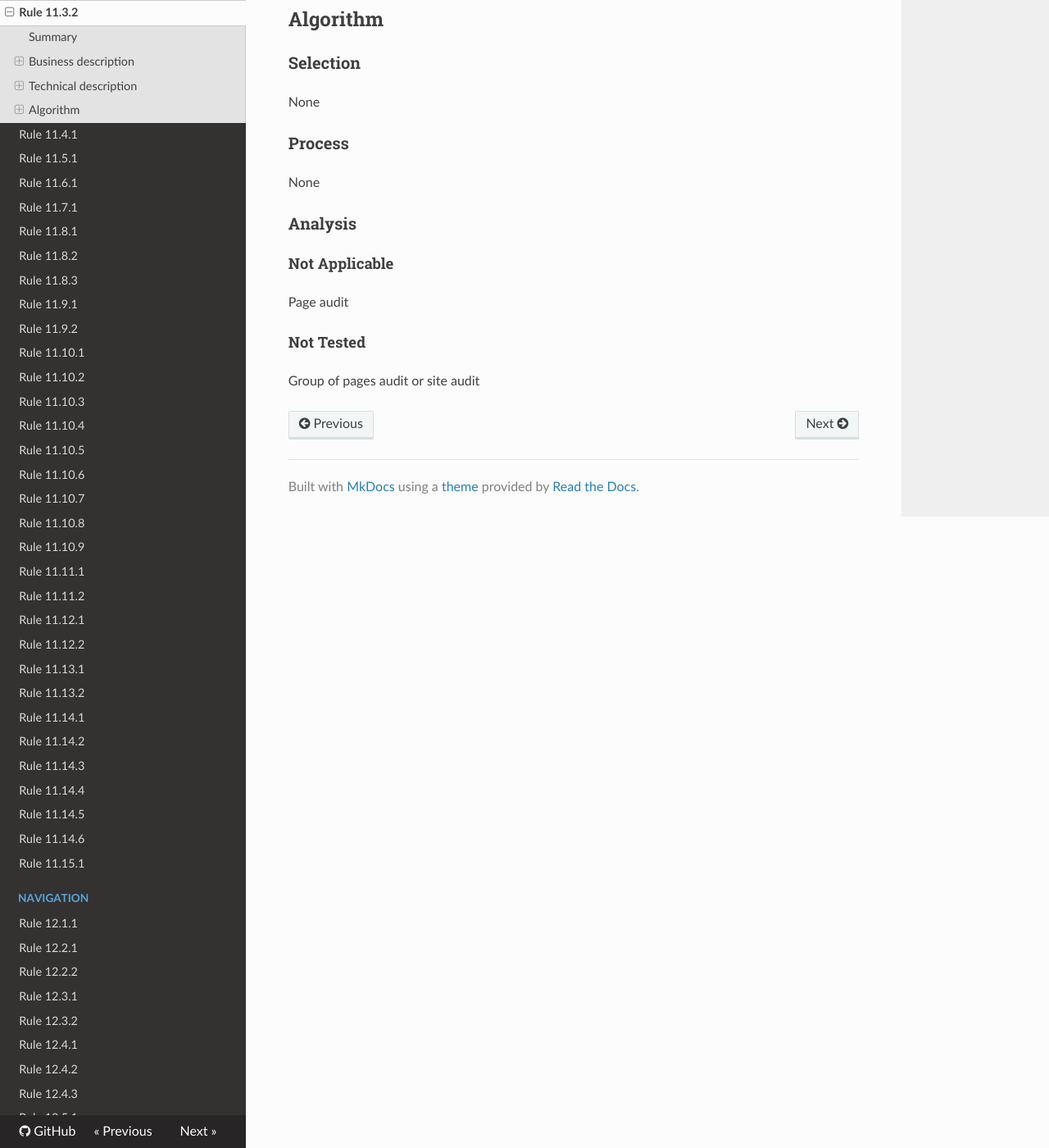
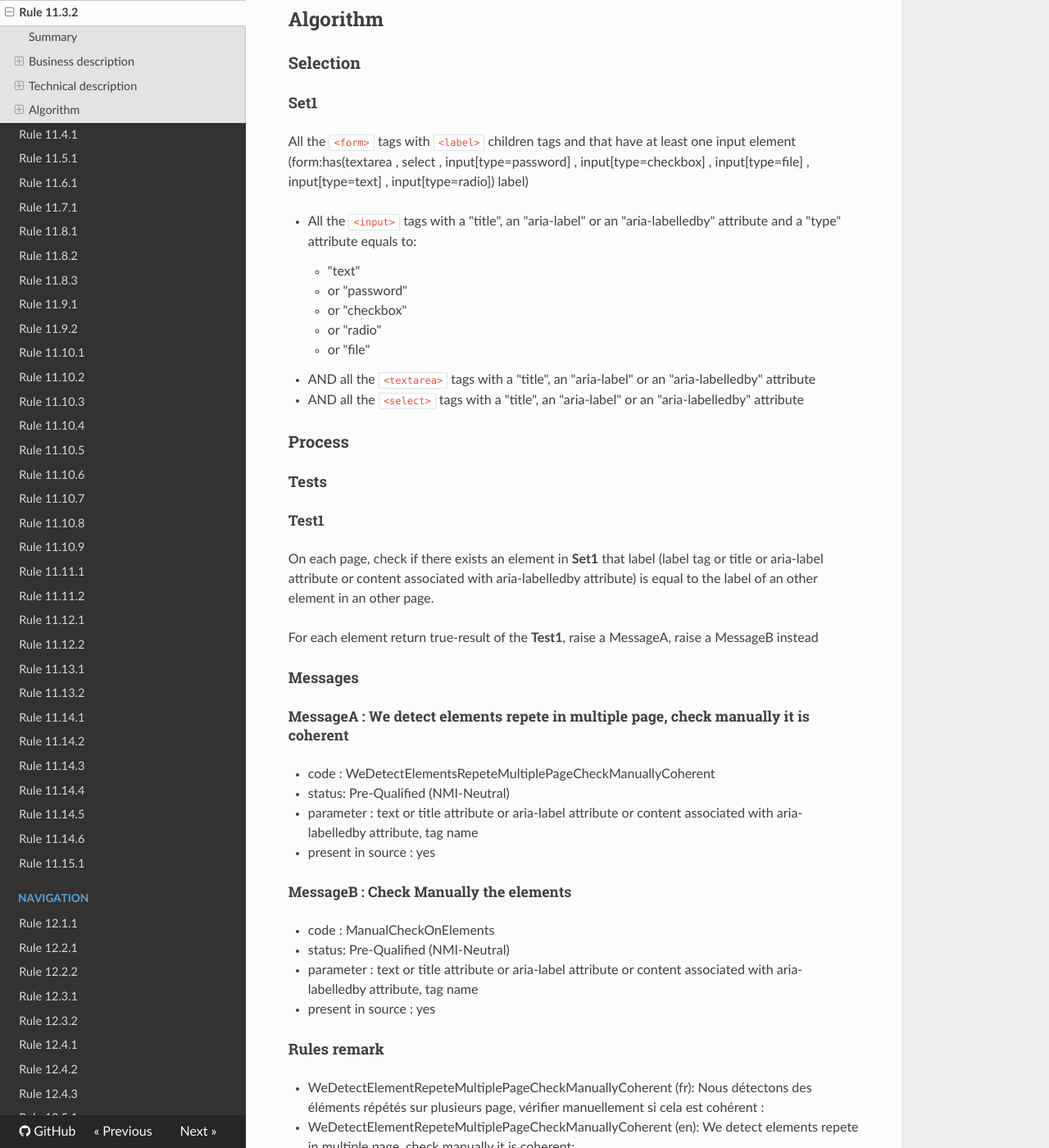
Before and after one commit to Tanaguru/RGAA3-2016, an MkDocs documentation site: the page built from docs/Rule-11-3-2.md, in a window 1280 px wide and 1400 px high, scrolled down 1005 px. Shown: the whole window at 82% size. Built offline with MkDocs 1.6.1, drawn with Linux system fonts in a browser that asks for light colours; nearby versions of some CDN libraries; old or Windows-style settings are respelled for this version of MkDocs; some of the changed text lies outside the part shown.

Commit message:
Update tests 11.3.2

```diff
--- a/docs/Rule-11-3-2.md
+++ b/docs/Rule-11-3-2.md
@@ -36,11 +36,58 @@ Chaque <a href="http://references.modernisation.gouv.fr/referentiel-technique-0#
 
 ### Selection
 
-None
+#### Set1
+
+All the `<form>` tags with `<label>` children tags and that have at least one input element (form:has(textarea , select , input[type=password] , input[type=checkbox] , input[type=file] , input[type=text] , input[type=radio]) label)
+
+-   All the `<input>` tags with a "title", an "aria-label" or an "aria-labelledby" attribute and a "type"
+    attribute equals to:
+    -   "text"
+    -   or "password"
+    -   or "checkbox"
+    -   or "radio"
+    -   or "file"
+
+-   AND all the `<textarea>` tags with a "title", an "aria-label" or an "aria-labelledby" attribute
+-   AND all the `<select>` tags with a "title", an "aria-label" or an "aria-labelledby" attribute
 
 ### Process
 
-None
+#### Tests
+
+##### Test1
+
+On each page, check if there exists an element in **Set1** that label (label tag or title or aria-label attribute or content associated with aria-labelledby attribute) is equal to the label of an other element in an other page.
+
+For each element return true-result of the **Test1**, raise a MessageA, raise a MessageB instead
+
+#### Messages
+
+##### MessageA : We detect elements repete in multiple page, check manually it is coherent
+
+-   code : WeDetectElementsRepeteMultiplePageCheckManuallyCoherent
+-   status: Pre-Qualified (NMI-Neutral)
+-   parameter : text or title attribute or aria-label attribute or content associated with aria-labelledby attribute, tag name
+-   present in source : yes
+
+##### MessageB : Check Manually the elements
+
+-   code : ManualCheckOnElements
+-   status: Pre-Qualified (NMI-Neutral)
+-   parameter : text or title attribute or aria-label attribute or content associated with aria-labelledby attribute, tag name
+-   present in source : yes
+
+#### Rules remark
+
+ * WeDetectElementRepeteMultiplePageCheckManuallyCoherent (fr): Nous d&eacute;tectons des &eacute;l&eacute;ments r&eacute;p&eacute;t&eacute;s sur plusieurs page, v&eacute;rifier manuellement si cela est coh&eacute;rent :
+ * WeDetectElementRepeteMultiplePageCheckManuallyCoherent (en): We detect elements repete in multiple page, check manually it is coherent:
+
+ * ManualCheckOnElements (fr): Veuillez v&eacute;rifier les &eacute;l&eacute;ments <code>{0}</code> d&eacute;tect&eacute;s :
+ * ManualCheckOnElements (en): Please check the <code>{0}</code> detected elements:
+
+### Accede Web guidelines
+
+ * Rgaa32016-11-3-1-Accedeweb-HTML-7-1
 
 ### Analysis
 
```
Also changed, not shown: docs/Rule-11-3-1.md (+7 -3 lines), 3 other files.
